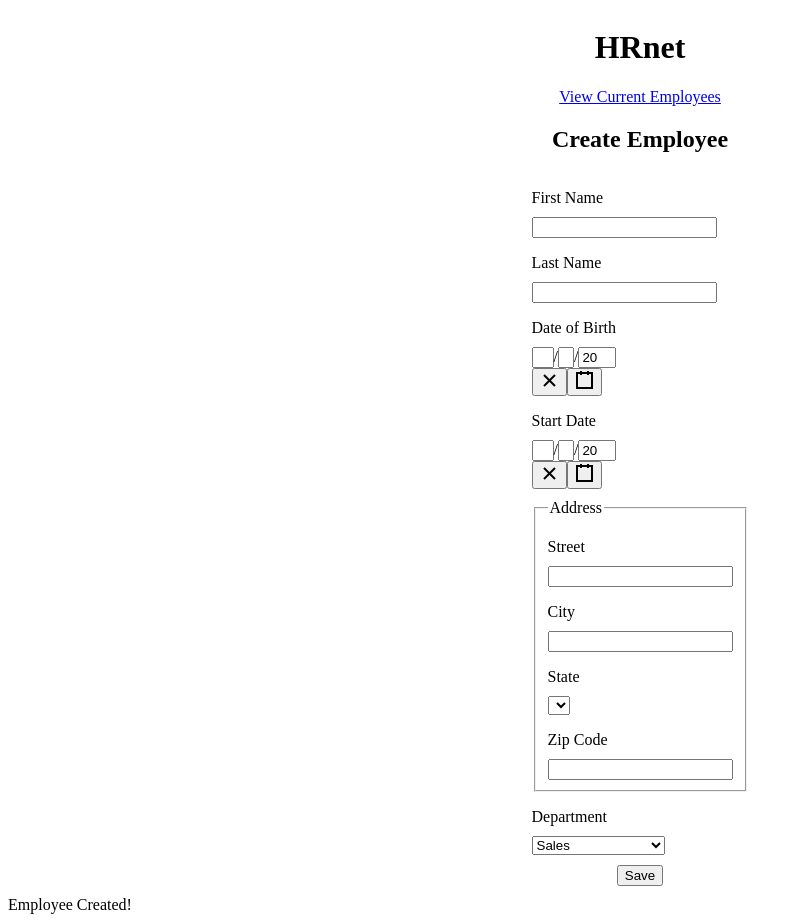
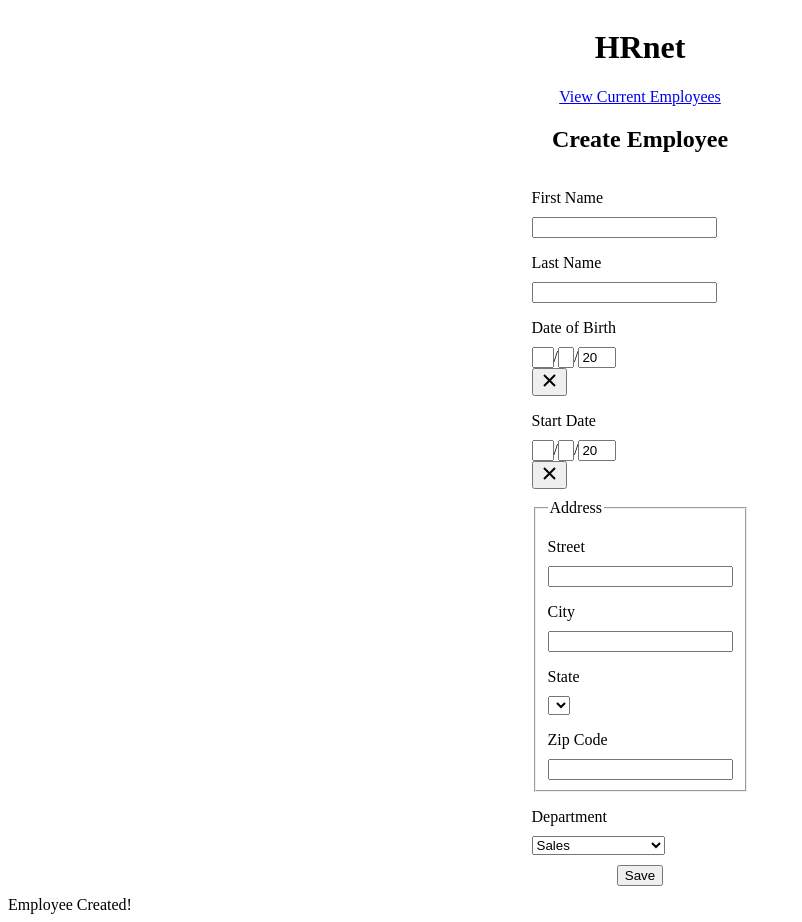
Before and after one commit to LauNM/Faire-passer-une-librairie-jQuery-vers-React, a React (Create React App) app: page / in a window 1280 px wide. Shown: the whole page, without its empty margins (0-802 px from the left). Built offline with nearby package versions, Linux system fonts and the light colour scheme.

Commit message:
removed calendar icon from DatePicker

```diff
--- a/src/pages/createEmployee.js
+++ b/src/pages/createEmployee.js
@@ -36,10 +36,10 @@ function CreateEmployee() {
           <input type="text" id="last-name"/>
 
           <label htmlFor="date-of-birth">Date of Birth</label>
-          <DatePicker id="date-of-birth" onChange={setDateOfBirth} value={dateOfBirth} maxDate={new Date()}/>
+          <DatePicker id="date-of-birth" calendarIcon={null} onChange={setDateOfBirth} value={dateOfBirth} maxDate={new Date()}/>
 
           <label htmlFor="start-date">Start Date</label>
-          <DatePicker id="start-date" onChange={setStartDate} value={startDate} />
+          <DatePicker id="start-date" calendarIcon={null} onChange={setStartDate} value={startDate} />
 
           <fieldset className="address">
             <legend>Address</legend>
```
